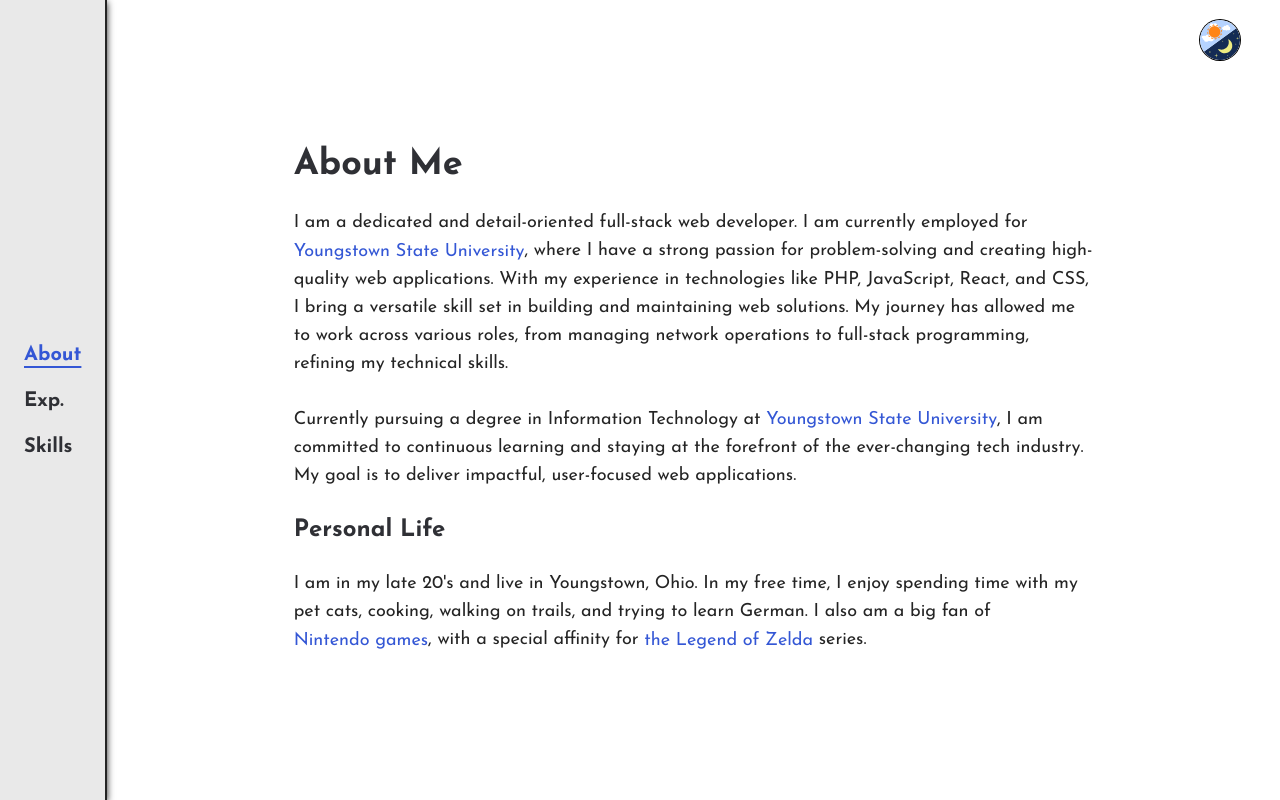
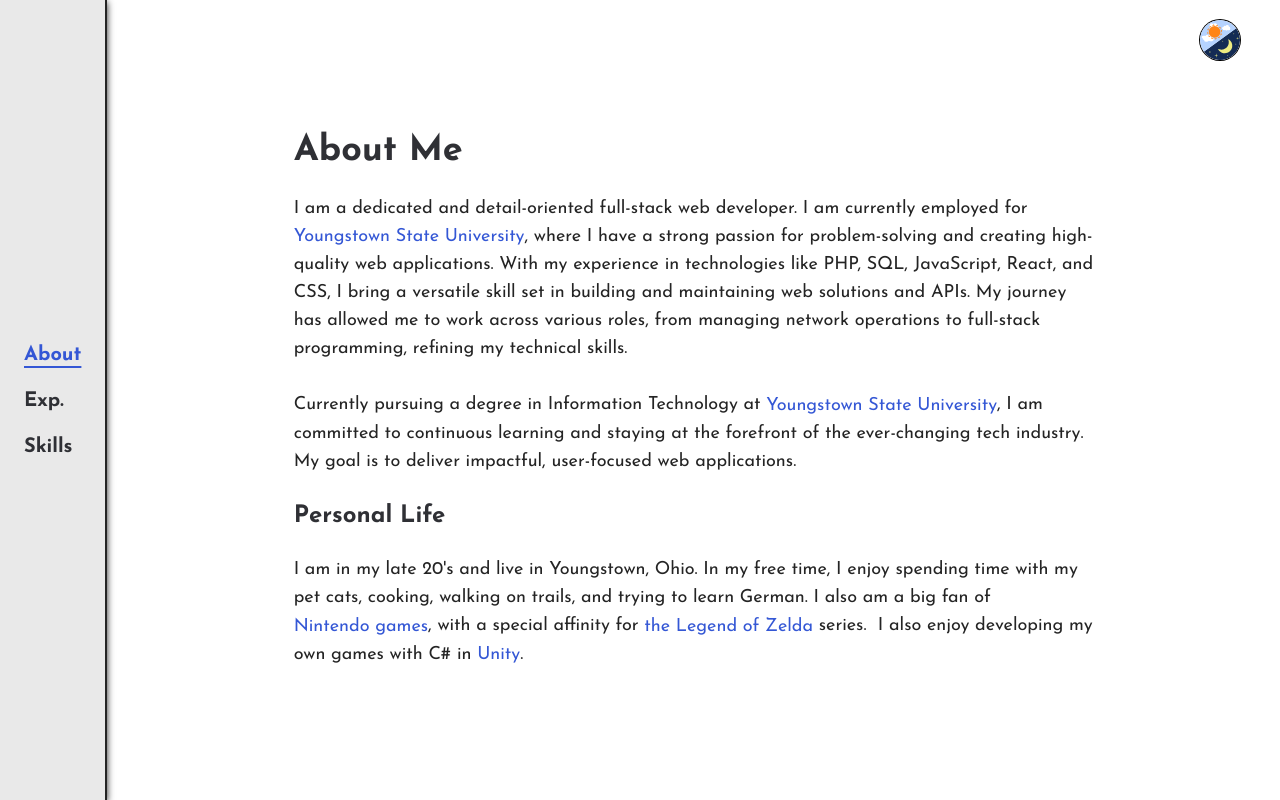
Before and after one commit to Vinzent786/Vincent-Portfolio, a React (Vite) app: page /main/about in a window 1280 px wide. Built offline with nearby package versions, Linux system fonts and the light colour scheme.

Commit message:
Updated about me and resume

```diff
--- a/src/Components/AppLayout/About.jsx
+++ b/src/Components/AppLayout/About.jsx
@@ -7,7 +7,7 @@
                 <br />
                 <p className="max-w-[50rem]">
                     I am a dedicated and detail-oriented full-stack web developer. I am currently employed for <a href="https://ysu.edu/" target="_blank" className="animate-link ">Youngstown State University</a>, where I have a strong passion for problem-solving and creating high-quality web applications.
-                    With my experience in technologies like PHP, JavaScript, React, and CSS, I bring a versatile skill set in building and maintaining web solutions.
+                    With my experience in technologies like PHP, SQL, JavaScript, React, and CSS, I bring a versatile skill set in building and maintaining web solutions and APIs.
                     My journey has allowed me to work across various roles, from managing network operations to full-stack programming, refining my technical skills.
                     <br />
                     <br />
@@ -21,7 +21,8 @@
                 <p className="max-w-[50rem]">
                     I am in  my late 20&apos;s and live in Youngstown, Ohio.
                     In my free time, I enjoy spending time with my pet cats, cooking, walking on trails, and trying to learn German.
-                    I also am a big fan of <a href="https://www.nintendo.com/" target="_blank" className="animate-link ">Nintendo games</a>, with a special affinity for <a href="https://zelda.nintendo.com/" target="_blank" className="animate-link  triforce-cursor">the Legend of Zelda</a> series.
+                    I also am a big fan of <a href="https://www.nintendo.com/" target="_blank" className="animate-link ">Nintendo games</a>, with a special affinity for <a href="https://zelda.nintendo.com/" target="_blank" className="animate-link  triforce-cursor">the Legend of Zelda</a> series.&nbsp;
+                    I also enjoy developing my own games with C# in <a href="https://unity.com/" target="_blank" className="animate-link">Unity</a>.
                 </p>
             </div>
             </div>
--- a/src/Components/AppLayout/Exp.jsx
+++ b/src/Components/AppLayout/Exp.jsx
@@ -63,7 +63,7 @@
                             <li>Relational database management using SQL.</li>
                             <li>Integration of third-party APIs for complex functionalities.</li>
                             <li>End-to-end development from design to production.</li>
-                            <li>Successfully deployed multiple internal projects.</li>
+                            <li>Successfully deployed multiple internal and public-facing projects.</li>
                             <li>Vite for web-bundling.</li>
                         </ul>
                     </article>
@@ -89,7 +89,7 @@
                 <div className="text-text-secondary-light dark:text-text-secondary-dark flex flex-col gap-2">
                     <p>
                         View my full resume&nbsp;
-                        <a className="animate-link" href="/assets/Vincent Cook Resume.pdf" target="_blank">
+                        <a className="animate-link" href="/assets/Vincent_Cook_Resume.pdf" target="_blank">
                             Here
                         </a>.
                     </p>
```
Also changed, not shown: 2 other files (tests, documents, lock files or other folders).
